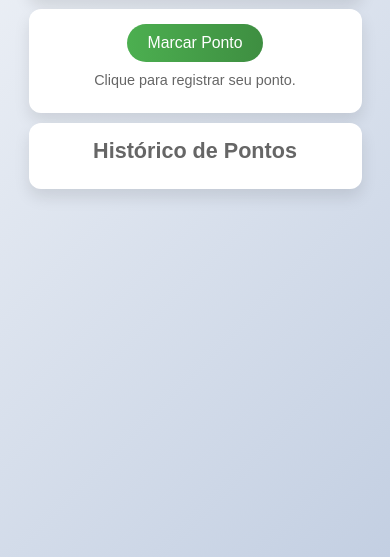
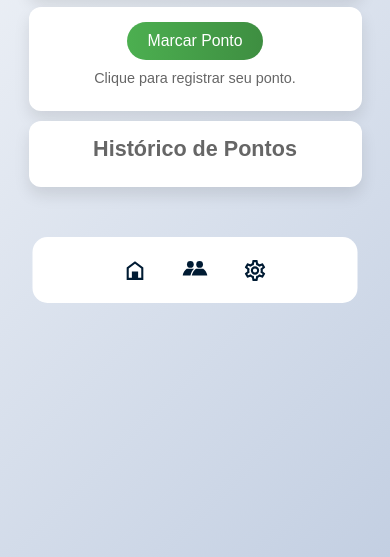
Before and after one commit to Inojoza28/pontocheck, a plain HTML site: page index.html in a window 390 px wide. Shown: the part 287-844 px from the top of the page. Drawn offline with Linux system fonts and the light colour scheme.

Commit message:
Add files via upload

```diff
--- a/index.html
+++ b/index.html
@@ -42,6 +42,54 @@
         <ul id="historyList"></ul>
       </div>
     </section>
+
+    <div class="input">
+      <button class="value">
+        <svg class="normal" viewBox="0 0 24 24">
+          <path
+            d="M9,13H15V19H18V10L12,5.5L6,10V19H9V13M4,21V9L12,3L20,9V21H4Z"
+            fill="currentColor"
+          ></path>
+        </svg>
+
+      </button>
+      <button class="value">
+        <svg
+          xmlns:xlink="http://www.w3.org/1999/xlink"
+          xmlns="http://www.w3.org/2000/svg"
+          xml:space="preserve"
+          viewBox="0 0 100 58"
+          version="1.1"
+        >
+          <g>
+            <circle r="13.5" fill="currentColor" cy="13.5" cx="31.452"></circle>
+            <path
+              fill="currentColor"
+              d="M32.153,56.771c2.661-10.485,7.516-19.379,13.92-25.685c-0.039-0.027-0.077-0.059-0.116-0.086h-29.01   C9.134,36.436,3.011,46.132,0,58h31.841L32.153,56.771z"
+            ></path>
+            <g>
+              <circle r="13.5" fill="currentColor" cy="13.5" cx="68.452"></circle>
+              <path
+                fill="currentColor"
+                d="M82.957,31h-29.01C46.134,36.436,40.011,46.132,37,58h62.904C96.894,46.132,90.771,36.436,82.957,31z"
+              ></path>
+            </g>
+          </g>
+        </svg>
+
+      </button>
+      <button class="value">
+        <svg viewBox="0 0 24 24" class="normal">
+          <path
+            d="M12,8A4,4 0 0,1 16,12A4,4 0 0,1 12,16A4,4 0 0,1 8,12A4,4 0 0,1 12,8M12,10A2,2 0 0,0 10,12A2,2 0 0,0 12,14A2,2 0 0,0 14,12A2,2 0 0,0 12,10M10,22C9.75,22 9.54,21.82 9.5,21.58L9.13,18.93C8.5,18.68 7.96,18.34 7.44,17.94L4.95,18.95C4.73,19.03 4.46,18.95 4.34,18.73L2.34,15.27C2.21,15.05 2.27,14.78 2.46,14.63L4.57,12.97L4.5,12L4.57,11L2.46,9.37C2.27,9.22 2.21,8.95 2.34,8.73L4.34,5.27C4.46,5.05 4.73,4.96 4.95,5.05L7.44,6.05C7.96,5.66 8.5,5.32 9.13,5.07L9.5,2.42C9.54,2.18 9.75,2 10,2H14C14.25,2 14.46,2.18 14.5,2.42L14.87,5.07C15.5,5.32 16.04,5.66 16.56,6.05L19.05,5.05C19.27,4.96 19.54,5.05 19.66,5.27L21.66,8.73C21.79,8.95 21.73,9.22 21.54,9.37L19.43,11L19.5,12L19.43,13L21.54,14.63C21.73,14.78 21.79,15.05 21.66,15.27L19.66,18.73C19.54,18.95 19.27,19.04 19.05,18.95L16.56,17.95C16.04,18.34 15.5,18.68 14.87,18.93L14.5,21.58C14.46,21.82 14.25,22 14,22H10M11.25,4L10.88,6.61C9.68,6.86 8.62,7.5 7.85,8.39L5.44,7.35L4.69,8.65L6.8,10.2C6.4,11.37 6.4,12.64 6.8,13.8L4.68,15.36L5.43,16.66L7.86,15.62C8.63,16.5 9.68,17.14 10.87,17.38L11.24,20H12.76L13.13,17.39C14.32,17.14 15.37,16.5 16.14,15.62L18.57,16.66L19.32,15.36L17.2,13.81C17.6,12.64 17.6,11.37 17.2,10.2L19.31,8.65L18.56,7.35L16.15,8.39C15.38,7.5 14.32,6.86 13.12,6.62L12.75,4H11.25Z"
+            fill="currentColor"
+          ></path>
+        </svg>
+
+      </button>
+    </div>
+
+
   </div>
   <script src="script.js"></script>
 </body>
--- a/styles.css
+++ b/styles.css
@@ -11,7 +11,7 @@
     background: linear-gradient(135deg, #f5f7fa, #c3cfe2);
     color: #333;
     display: flex;
-    align-items: center;
+    align-items: flex-start; /* Alinha o conteúdo no topo */
     justify-content: center;
     height: 100vh;
     padding: 20px;
@@ -200,6 +200,10 @@
     border-left: 4px solid #e57373;
 }
 
+.input {
+    display: none;
+  }
+
 
 /* Media Query para telas menores que 600px */
 @media (max-width: 600px) {
@@ -223,6 +227,8 @@
         width: 100%;
         justify-content: center;
         font-size: 18px;
+        border-bottom: 2px solid green;
+        border-radius: 20px;
     }
 
     .logo {
@@ -245,6 +251,14 @@
         margin-bottom: 10px;
     }
 
+    .user-actions i{
+        display: none;
+    }
+
+    .greeting{
+        text-align: center;
+        margin-left: 20px;
+    }
     /* Ajuste dos cartões */
     .dashboard {
         gap: 10px;
@@ -268,3 +282,83 @@
         line-height: 1.3;
     }
 }
+
+/* Estilo da barra de botões, visível apenas no modo responsivo */
+@media (max-width: 600px) {
+    .input {
+        display: flex;
+        flex-direction: row;
+        width: fit-content;
+        background-color: #ffffff;
+        justify-content: center;
+        border-radius: 15px;
+        gap: 15px;
+        padding: 10px;
+        padding-left: 80px;
+        padding-right: 80px;
+        transition: all 0.2s ease;
+        font-size: 1rem;
+        margin-top: 50px;
+        /* Fixando no rodapé da página, mais próximo da borda */
+        position: fixed;
+        left: 50%;
+        transform: translateX(-50%);
+        z-index: 1000;
+    }
+
+
+    /* Estilo dos botões */
+    .value {
+        background-color: transparent;
+        border: none;
+        padding: 10px;
+        color: rgb(0, 27, 51);
+        display: flex;
+        position: relative;
+        gap: 10px;
+        cursor: pointer;
+        border-radius: 4px;
+        transition: all 0.2s ease;
+    }
+
+    .value:not(:active):hover,
+    .active,
+    .value:focus {
+        background-color: #21262cad;
+    }
+
+    .value:focus,
+    .value:active {
+        background-color: #1a1f24;
+        outline: none;
+    }
+
+    .value::before {
+        content: "";
+        position: absolute;
+        top: 35px;
+        right: 0px;
+        width: 100%;
+        height: 1px;
+        background-color: #0a01303f;
+        border-radius: 5px;
+        opacity: 0;
+    }
+
+    .value:focus::before,
+    .value:active::before {
+        opacity: 1;
+    }
+
+    .value svg {
+        width: 25px;
+        margin-top: 4px;
+    }
+
+    .value svg.normal {
+        width: 25px;
+        margin-top: 1px;
+    }
+
+
+  }
```
